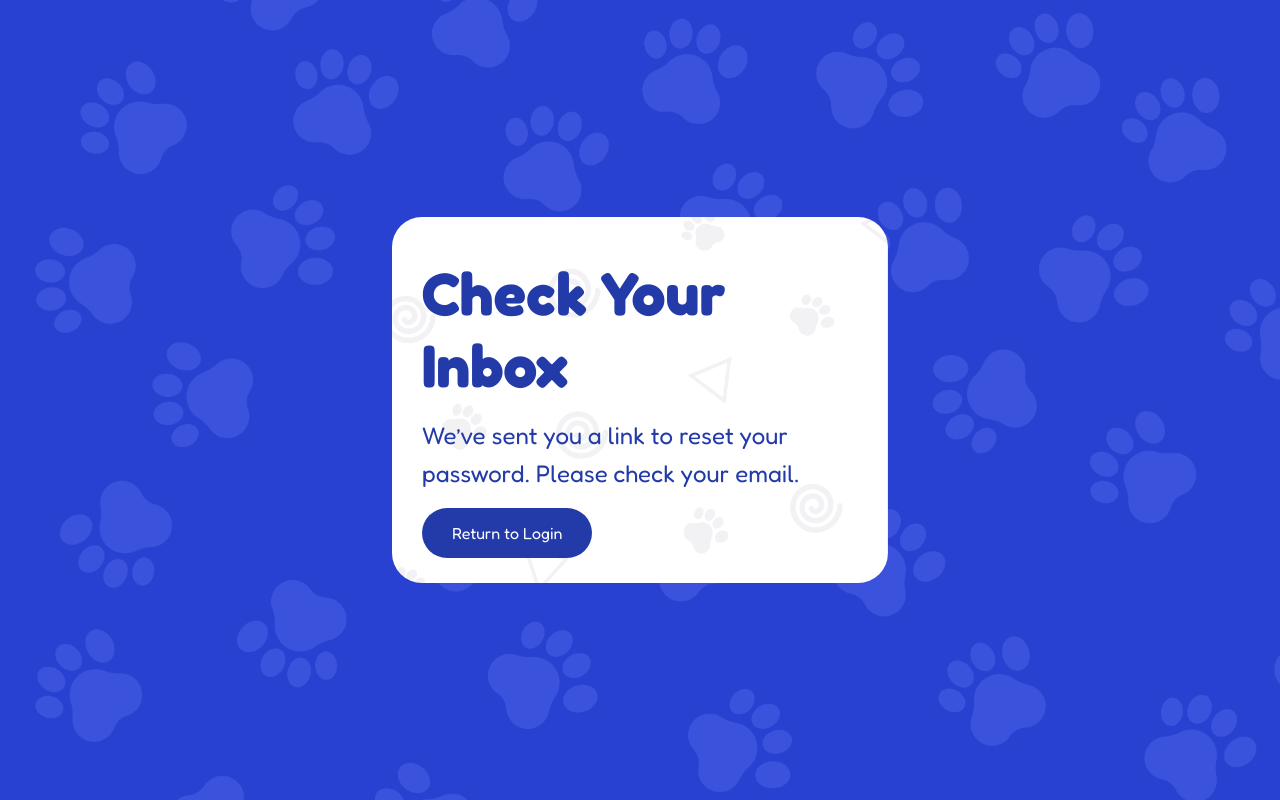
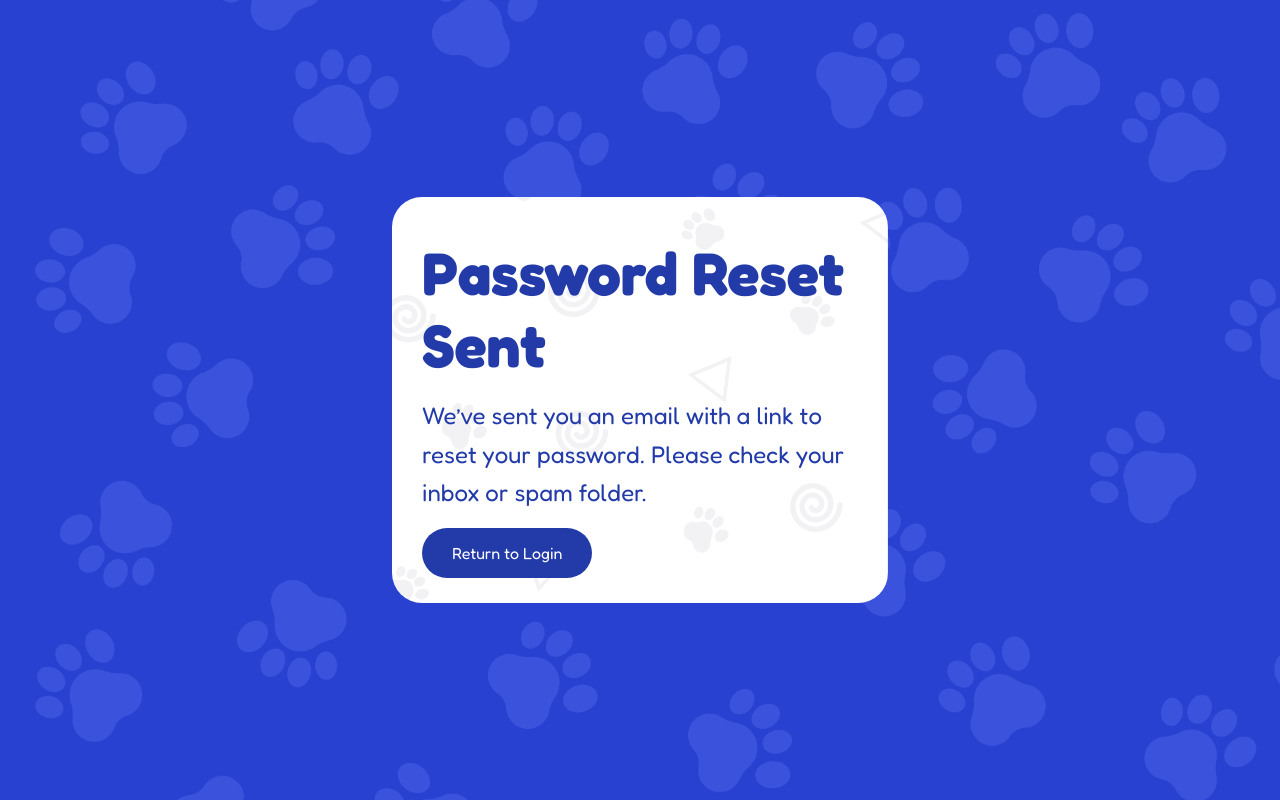
Before and after one commit to Alex-Shanley/Django_Pawfect_Match, a Django app: page /auth/forgot-password/done/ in a window 1280 px wide. Run offline with Django 5.2, Linux system fonts and the light colour scheme; data that the repository does not hold is empty; parts of the project's set-up code (start-up, migrations or seed data) failed here and were passed over; some libraries are stand-ins or nearby versions.

Commit message:
passwrod rest

```diff
--- a/templates/auth_app/password_reset_done.html
+++ b/templates/auth_app/password_reset_done.html
@@ -3,8 +3,9 @@
 
 <div class="contact-form-container">
   <div class="form-box-template">
-    <h2>Check Your Inbox</h2>
-    <p>We’ve sent you a link to reset your password. Please check your email.</p>
+    <h2>Password Reset Sent</h2>
+    <p>We’ve sent you an email with a link to reset your password. Please check your inbox or spam folder.</p>
+
     <a class="cbtn-template" href="{% url 'auth_app:login' %}">Return to Login</a>
   </div>
 </div>
```
Also changed, not shown: auth_app/urls.py (+4 -7 lines).
